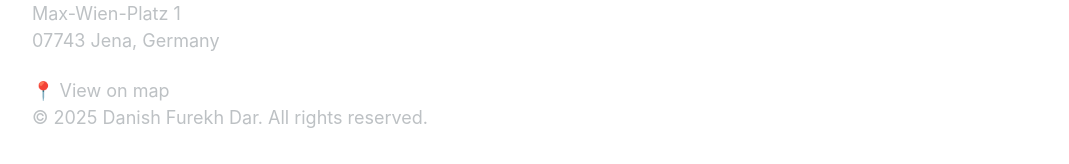
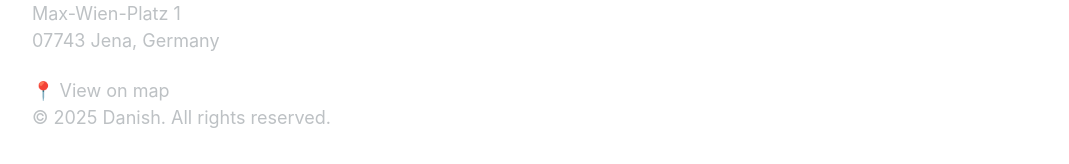
Before and after one commit to danishfurekhdar/danishfurekhdar.github.io, a Jekyll site: the page built from _pages/about.md, in a window 1280 px wide and 900 px high, scrolled down 1729 px. Shown: the part 733-897 px from the top of the window, without its empty margins (4-1073 px from the left). Built offline with Jekyll 4.4.1, drawn with Linux system fonts in a browser that asks for light colours; some web fonts are replaced.

Commit message:
Update footer.html

```diff
--- a/_includes/footer.html
+++ b/_includes/footer.html
@@ -1,17 +1,23 @@
-<footer class="custom-footer">
-  <div class="footer-container">
+{% include base_path %}
+
+<footer class="academic-footer">
+
+  <div class="academic-footer__container">
 
     <!-- Column 1 -->
-    <div class="footer-col">
+    <div class="academic-footer__col">
       <h4>Danish Furekh Dar</h4>
       <p>Postdoctoral Researcher (Theoretical Physics)</p>
       <p>Helmholtz Institute Jena, Germany</p>
-      <a href="mailto:furkhdanish@gmail.com">Contact via email</a><br>
-      <a href="https://github.com/danishfurekhdar">Site template / source</a>
+
+      <p>
+        <a href="mailto:furkhdanish@gmail.com">Contact via email</a><br>
+        <a href="https://github.com/danishfurekhdar">Site template / source</a>
+      </p>
     </div>
 
     <!-- Column 2 -->
-    <div class="footer-col">
+    <div class="academic-footer__col">
       <h4>Mailing address</h4>
       <p>
         Danish Furekh Dar<br>
@@ -22,7 +28,7 @@
     </div>
 
     <!-- Column 3 -->
-    <div class="footer-col">
+    <div class="academic-footer__col">
       <h4>Physical address</h4>
       <p>
         Helmholtz Institute Jena<br>
@@ -36,7 +42,10 @@
 
   </div>
 
-  <div class="footer-bottom">
-    © {{ site.time | date: "%Y" }} Danish Furekh Dar. All rights reserved.
+  <!-- Bottom bar -->
+  <div class="academic-footer__bottom">
+    &copy; {{ site.time | date: '%Y' }} {{ site.name | default: site.title }}.
+    All rights reserved.
   </div>
+
 </footer>
```
